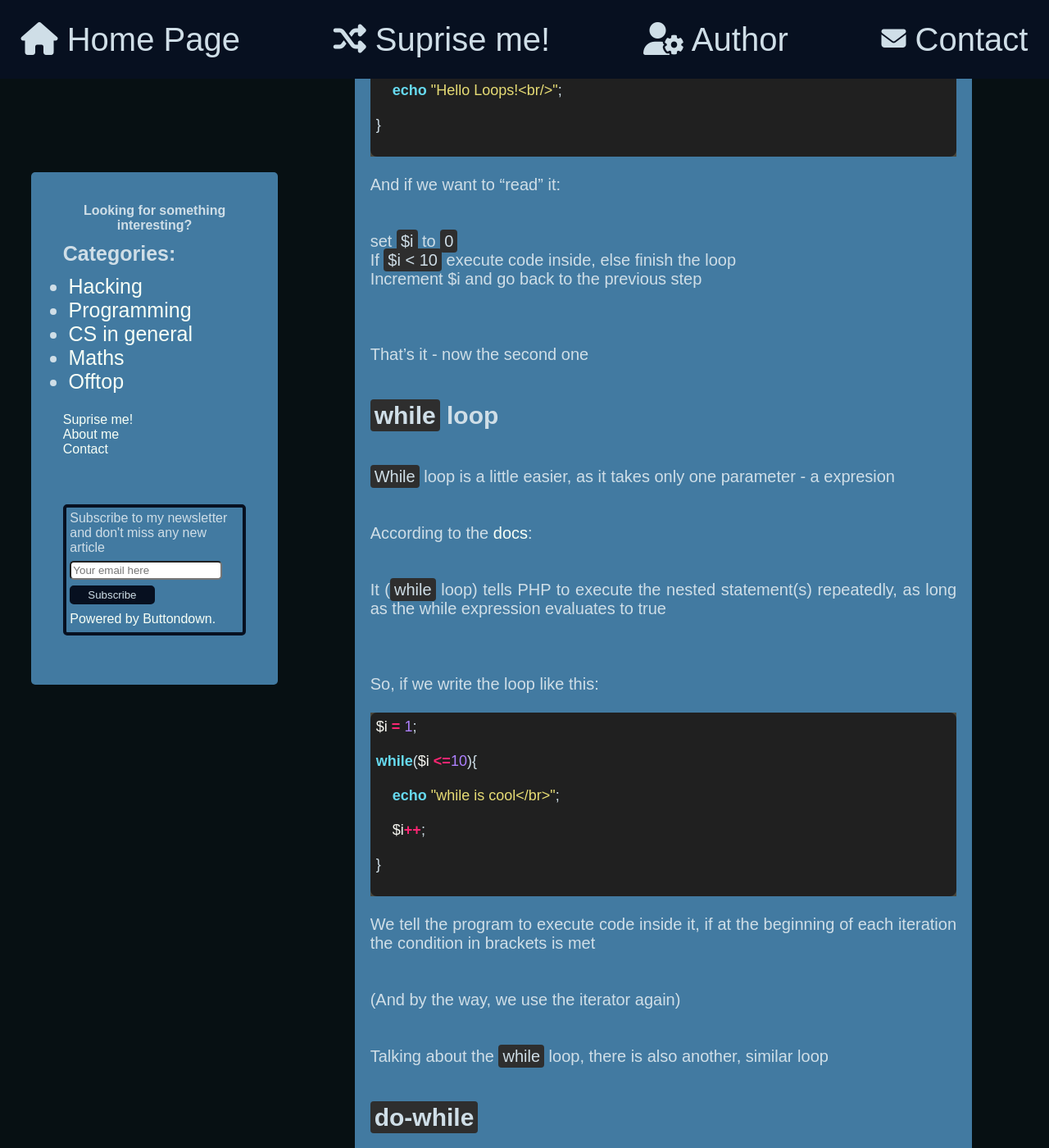
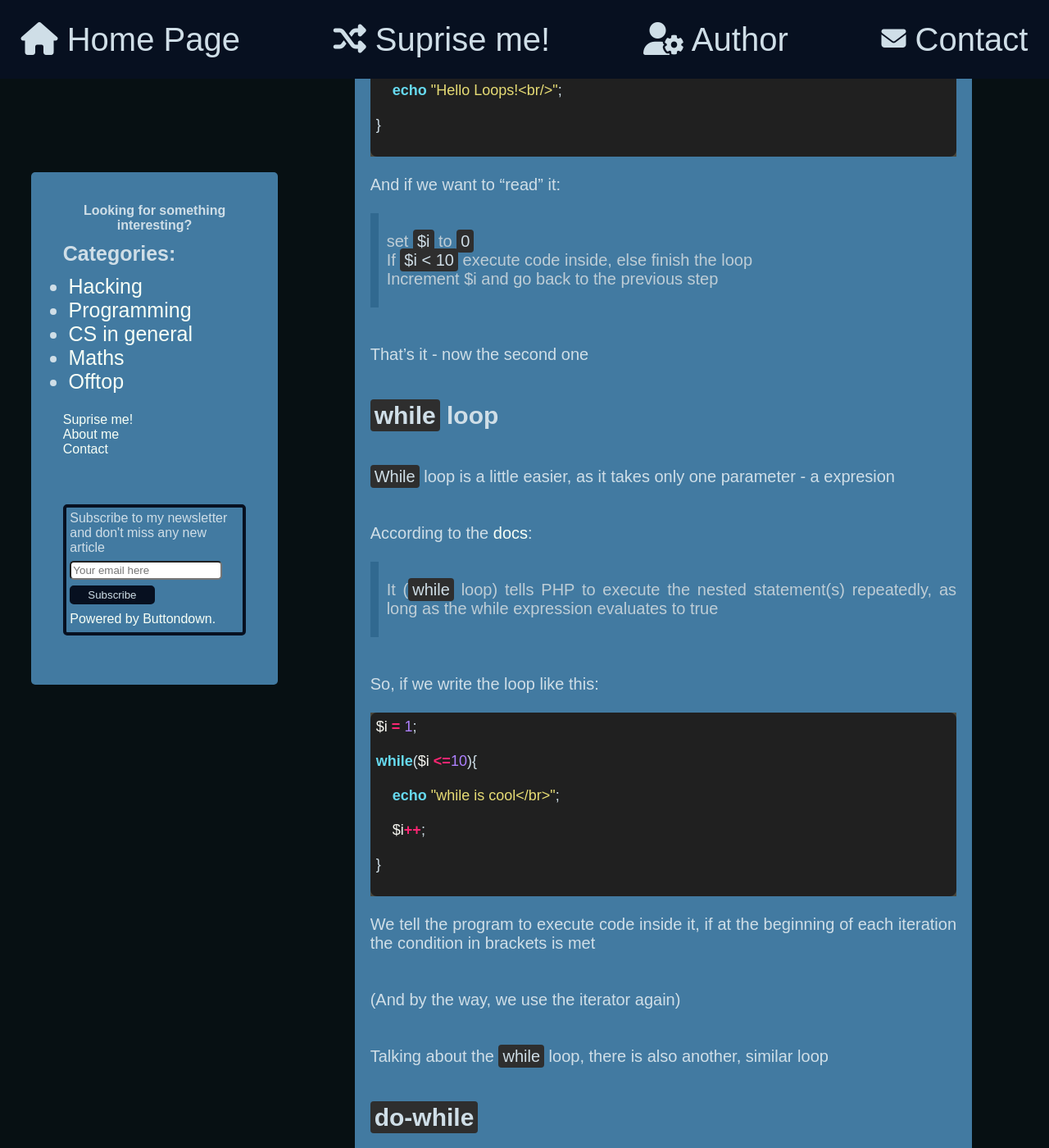
Before and after one commit to wizarddos/blog, a Jekyll site: the page built from _posts/PHP_0_to_hero/2023-12-28-6_loops.md, in a window 1280 px wide and 1400 px high, scrolled down 2895 px. Shown: the whole window at 82% size. Built offline with Jekyll 4.4.1, drawn with Linux system fonts in a browser that asks for light colours; comment, search, counter and statistics services are not loaded.

Commit message:
Added Blockquote styles

```diff
--- a/assets/css/article.css
+++ b/assets/css/article.css
@@ -71,3 +71,12 @@ code.language-plaintext{
 
     padding: 3px 5px;
 }
+
+blockquote{
+    padding-left: 10px;
+    border-left: #316990 10px solid;
+}
+
+blockquote > p{
+    color: #BECDD6;
+}
```
